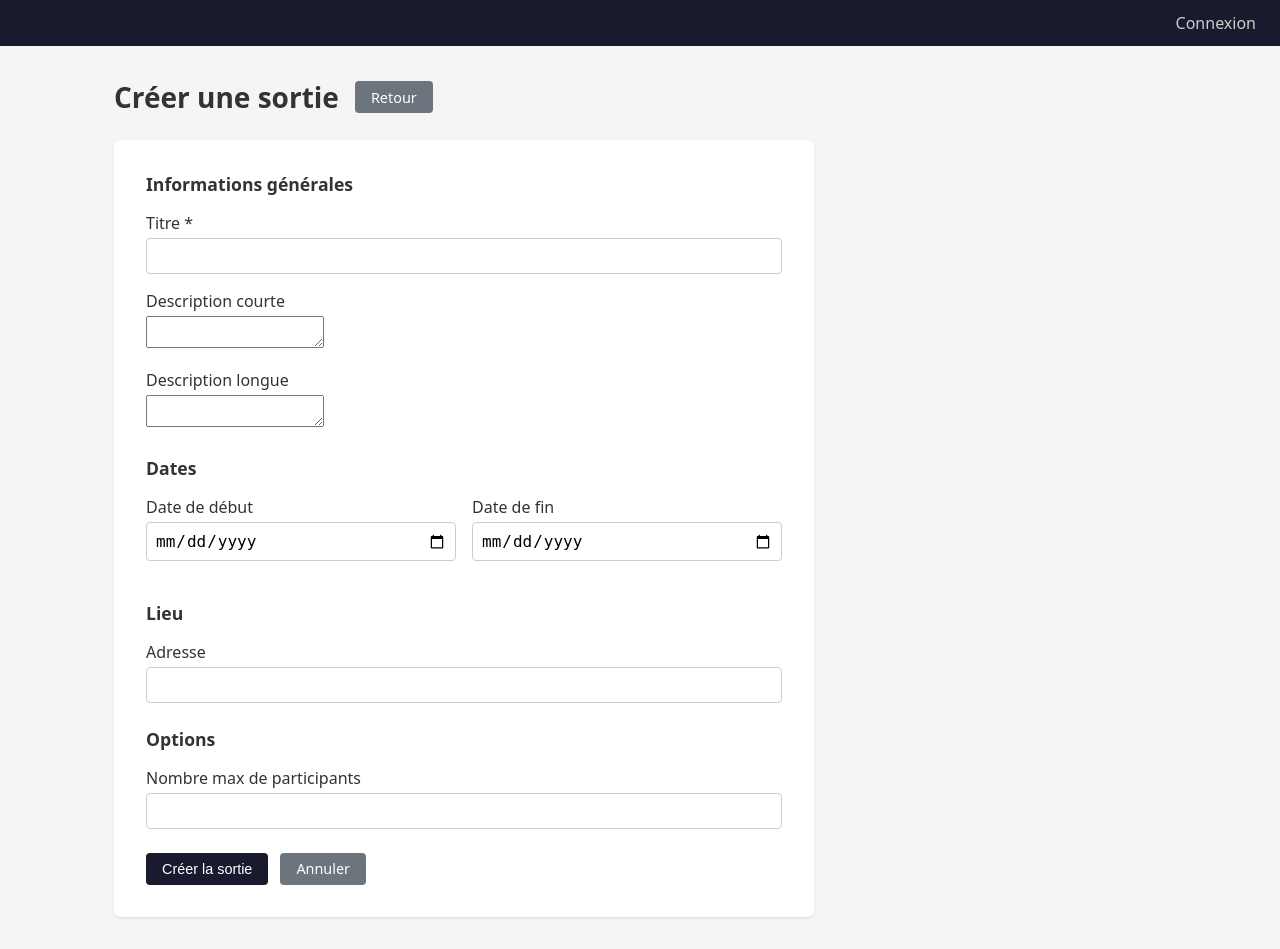
After one commit to BertrandMiannay/helloAssoManager, a Django app: template helloAssoImporter/templates/helloAssoImporter/event_form_create.html in a window 1280 px wide. The commit adds this page. Run offline with Django 5.2, Linux system fonts and the light colour scheme; the template is opened without the code that fills it, so the values that code supplies are empty, except form fields; tables that the repository leaves empty hold one stand-in row (values such as "Sample post"); form fields are guessed from the names that the template uses.

Commit message:
add create form

```diff
--- /dev/null
+++ b/helloAssoImporter/templates/helloAssoImporter/event_form_create.html
@@ -0,0 +1,64 @@
+{% extends "base.html" %}
+
+{% block title %}Créer une sortie{% endblock %}
+
+{% block content %}
+<div style="display:flex; align-items:center; gap:1rem; margin-bottom:1.5rem;">
+    <h1 style="margin-bottom:0;">Créer une sortie</h1>
+    <a href="{% url 'inscriptions' %}" class="btn btn-secondary">Retour</a>
+</div>
+
+<form method="post" class="form-card" style="max-width:700px;">
+    {% csrf_token %}
+
+    <h2 style="font-size:1.1rem; margin-bottom:1rem;">Informations générales</h2>
+
+    <div class="form-group">
+        <label for="id_title">Titre *</label>
+        {{ form.title }}
+        {% if form.title.errors %}<p style="color:#dc3545; font-size:0.85rem;">{{ form.title.errors.0 }}</p>{% endif %}
+    </div>
+
+    <div class="form-group">
+        <label for="id_description">Description courte</label>
+        {{ form.description }}
+    </div>
+
+    <div class="form-group">
+        <label for="id_long_description">Description longue</label>
+        {{ form.long_description }}
+    </div>
+
+    <h2 style="font-size:1.1rem; margin:1.5rem 0 1rem;">Dates</h2>
+
+    <div style="display:grid; grid-template-columns:1fr 1fr; gap:1rem;">
+        <div class="form-group">
+            <label for="id_start_date">Date de début</label>
+            {{ form.start_date }}
+        </div>
+        <div class="form-group">
+            <label for="id_end_date">Date de fin</label>
+            {{ form.end_date }}
+        </div>
+    </div>
+
+    <h2 style="font-size:1.1rem; margin:1.5rem 0 1rem;">Lieu</h2>
+
+    <div class="form-group">
+        <label for="id_place">Adresse</label>
+        {{ form.place }}
+    </div>
+
+    <h2 style="font-size:1.1rem; margin:1.5rem 0 1rem;">Options</h2>
+
+    <div class="form-group">
+        <label for="id_max_entries">Nombre max de participants</label>
+        {{ form.max_entries }}
+    </div>
+
+    <div class="form-actions" style="margin-top:1.5rem;">
+        <button type="submit" class="btn btn-primary">Créer la sortie</button>
+        <a href="{% url 'inscriptions' %}" class="btn btn-secondary">Annuler</a>
+    </div>
+</form>
+{% endblock %}
--- a/helloAssoImporter/templates/helloAssoImporter/event_forms.html
+++ b/helloAssoImporter/templates/helloAssoImporter/event_forms.html
@@ -1,10 +1,10 @@
 {% extends "base.html" %}
 
-{% block title %}Inscriptions{% endblock %}
+{% block title %}Sorties{% endblock %}
 
 {% block content %}
 <div style="display:flex; align-items:center; gap:1rem; margin-bottom:1.5rem;">
-    <h1 style="margin-bottom:0;">Formulaires d'inscription</h1>
+    <h1 style="margin-bottom:0;">Liste des sorties</h1>
     <a href="{% url 'inscriptions-refresh' %}" class="btn btn-primary">Rafraîchir</a>
 </div>
 
```
Also changed, not shown: common/api/helloAssoApi.py (+29 -0 lines), helloAssoImporter/views.py (+30 -2 lines).
